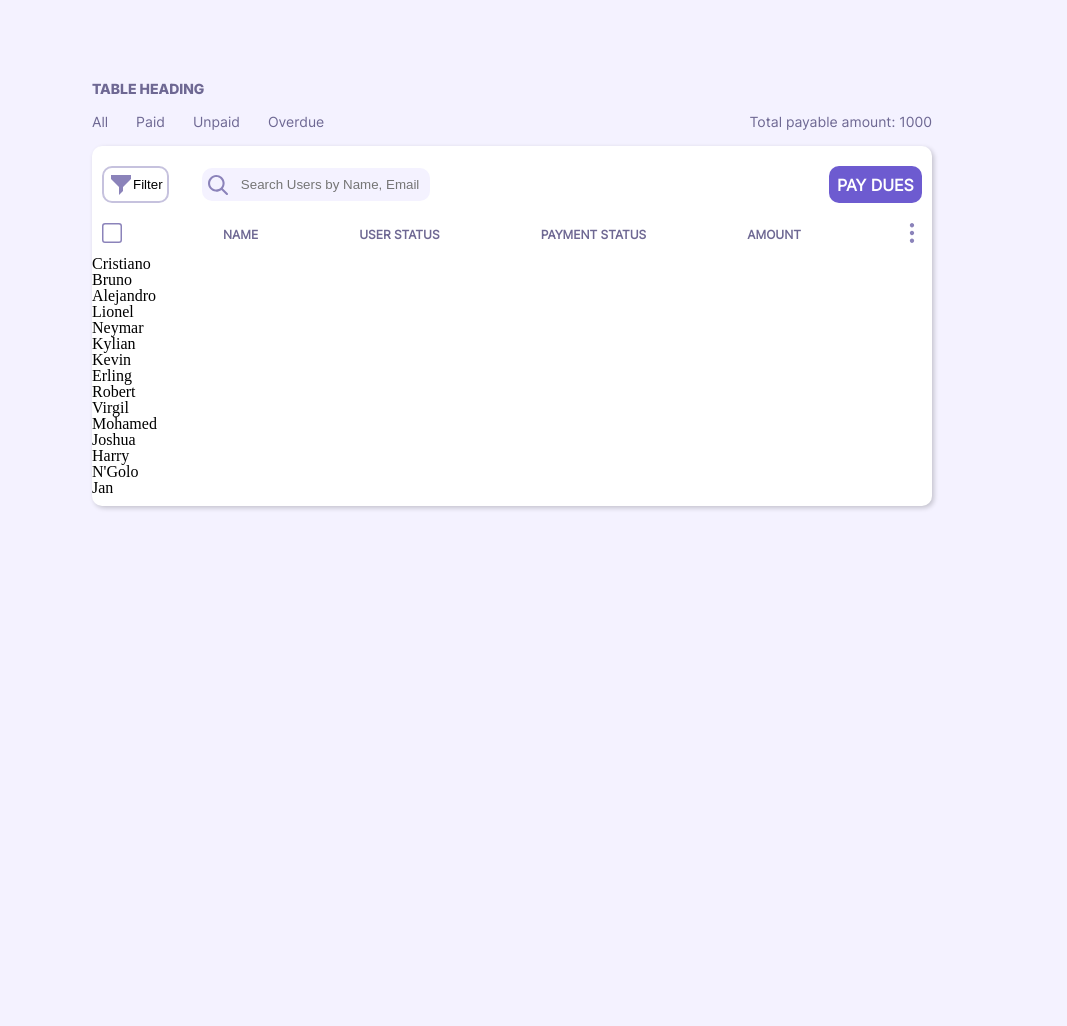
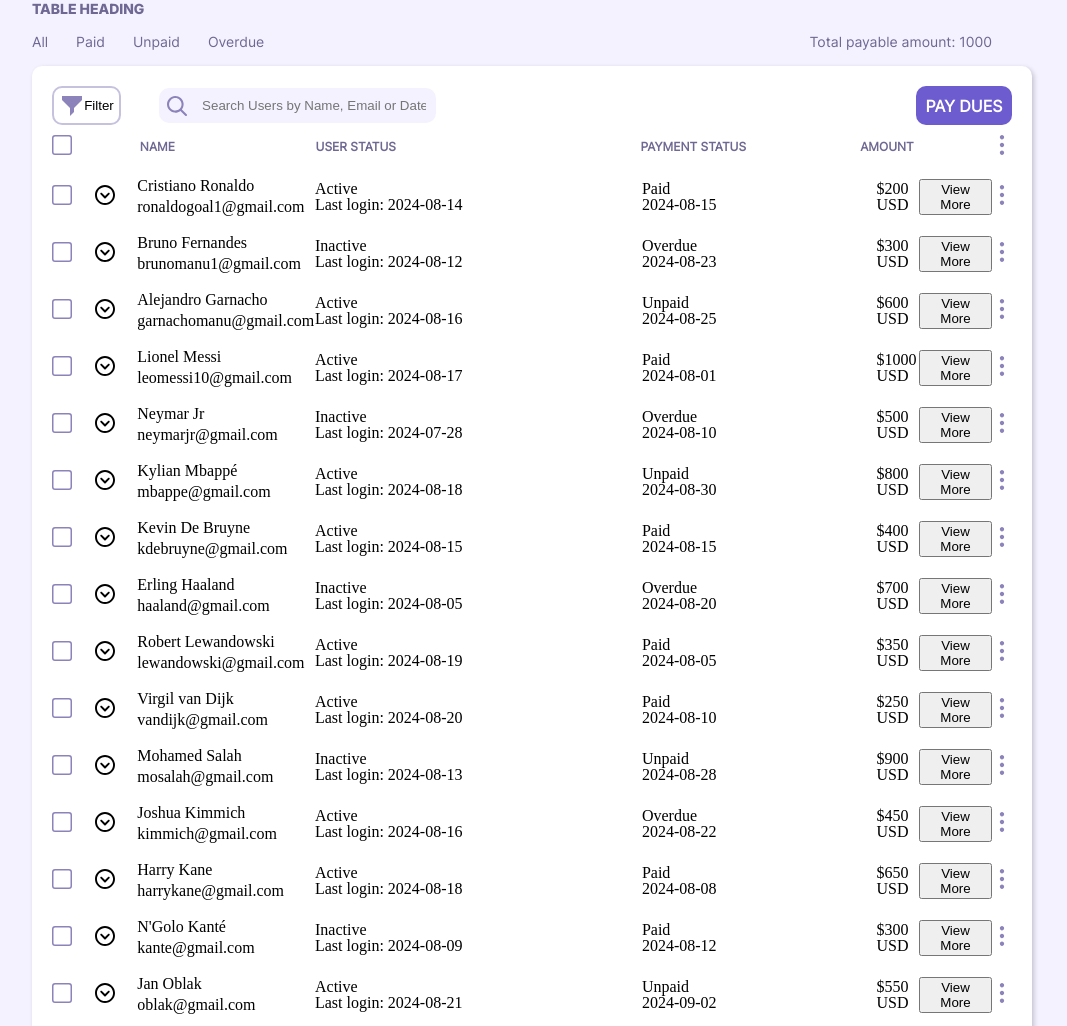
Before and after one commit to bunwg29/PRACTICE-JS, a website built with Vite: page src/index.html in a window 1280 px wide. Shown: the top 1026 px of the page, without its empty margins (128-1195 px from the left). Before the commit the page ends 960 px from the top, so only its background shows below. Built offline with nearby package versions, Linux system fonts and the light colour scheme; data requests are answered from the project's data file.

Commit message:
finish: display all user

```diff
--- a/src/controllers/userController.js
+++ /dev/null
@@ -1,23 +0,0 @@
-import { getAllUser } from "../services/processApi.js";
-
-const renderUser = async () => {
-  try {
-    const users = await getAllUser();
-
-    const divElements = users.map(user => `
-      <div>
-        ${user.firstname}
-      </div>
-    `);
-
-    // Trả về chuỗi div từ hàm
-    return divElements.join("");
-
-  } catch (error) {
-    console.error("Error when get data", error);
-
-    return "Get error";
-  }
-};
-
-export default { renderUser };
--- a/src/router/processRoutes.js
+++ b/src/router/processRoutes.js
@@ -20,8 +20,8 @@ const router = async () => {
       const container = await routes[found].template();
       document.getElementById('root').appendChild(container);
     } catch (error) {
-      console.error("Lỗi khi render:", error);
-      document.getElementById('root').innerHTML = '<h3>Lỗi khi tải trang</h3>';
+      console.error("Error when render:", error);
+      document.getElementById('root').innerHTML = '<h3>Error when render</h3>';
     }
   } else {
     document.getElementById('root').innerHTML = '<h3>Not Found</h3>';
--- a/src/styles/components/_menuTable.scss
+++ b/src/styles/components/_menuTable.scss
@@ -3,7 +3,7 @@
 .menu {
 
    @include flexStyle(space-between, center, row);
-   padding: 10px 10px;
+
 
    & > * {
       @include flexStyle(space-around, center, row);
--- a/src/styles/components/_menuTitle.scss
+++ b/src/styles/components/_menuTitle.scss
@@ -1,10 +1,28 @@
 @use "../abtracts/" as *;
 
 .table-title {
-   @include flexStyle (space-between, center, row);
-   padding: 10px 10px;
+   @include flexStyle (none, center, row);
+   padding: 10px 0;
    & > * {
       @include font($primary-font, $fs-small, $fw-button);
       color: $tcl-first;
    }
+   .checkboxMenu {
+      flex: 0.1;
+   }
+   .name {
+      flex: 0.2;
+   }
+
+   .status {
+      flex: 0.37;
+   }
+
+   .paymentStatus {
+      flex: 0.25;
+   }
+
+   .amount {
+      flex: 0.15;
+   }
 }
--- a/src/styles/index.scss
+++ b/src/styles/index.scss
@@ -5,3 +5,5 @@
 @import "./components/index";
 
 @import "./layouts/index";
+
+@import "./pages/index";
--- a/src/styles/layouts/_body.scss
+++ b/src/styles/layouts/_body.scss
@@ -17,7 +17,7 @@ body {
 
       main {
          width: 100%;
-         padding: 10px 0;
+         padding: 20px 20px;
          background-color: $bgcl-item-profile;
          border-radius: 10px;
          box-shadow: 2px 2px 5px 0px $bs-menu;
--- a/src/styles/pages/_index.scss
+++ b/src/styles/pages/_index.scss
@@ -0,0 +1 @@
+@import "./listUser"
--- /dev/null
+++ b/src/styles/pages/_listUser.scss
@@ -0,0 +1,32 @@
+@use "../base" as *;
+
+.user {
+   .list {
+      padding: 10px 0px;
+      @include flexStyle (none, center, row);
+
+      .checkbox {
+         flex: 0.06;
+      }
+      .showinfo {
+         flex: 0.06;
+      }
+      .info-name {
+         @include flexStyle (center, left, column);
+         gap: 5px;
+         flex: 0.25;
+      }
+      .info-active {
+         flex: 0.46;
+      }
+      .info-payment {
+         flex: 0.33;
+      }
+      .info-amount {
+         flex: 0.06;
+      }
+      .button-viewmore{
+         flex: 0.08;
+      }
+   }
+}
--- a/src/view/components/menuTitle.js
+++ b/src/view/components/menuTitle.js
@@ -2,7 +2,7 @@ const menuTitle = () => {
   return `
 
       <div class="table-title">
-         <a href=""><img src="../assets/icons/userNonCheckbox.svg" alt="nonCheckbox"></a>
+         <a class ="checkboxMenu" href=""><img src="../assets/icons/userNonCheckbox.svg" alt="nonCheckbox"></a>
          <p class="name">NAME</p>
          <p class="status">USER STATUS</p>
          <p class="paymentStatus">PAYMENT STATUS</p>
--- /dev/null
+++ b/src/view/renderAllUser.js
@@ -0,0 +1,70 @@
+import { getAllUser } from '../services/processApi.js';
+
+const renderUser = async () => {
+try {
+   const users = await getAllUser();
+
+   const userElement = users.map(user => `
+      <div class = "list">
+         <a class = "checkbox" href=""><img src="../assets/icons/userNonCheckbox.svg" alt="checkbox">
+         <a class = "showinfo" href=""><img src="../assets/icons/showProfile.svg" alt="show-profile"></a>
+
+         <div class = "info-name">
+            <div class = "info-name__firstname">
+               ${user.firstname} ${user.lastname}
+            </div>
+
+            <div class = "info-name__email">
+               ${user.email}
+            </div>
+         </div>
+
+         <div class = "info-active">
+               <div class = "info-active__status">
+                  ${user.active_status}
+               </div>
+
+               <div class = "info-active__login">
+                  <p>Last login: ${user.last_login}</p>
+               </div>
+         </div>
+
+         <div class = "info-payment">
+               <div class = "info-payment__status">
+                  ${user.paid_status}
+               </div>
+
+               <div class = "info-payment__day">
+                  ${user.paid_day}
+               </div>
+         </div>
+
+
+
+         <div class = "info-amount">
+               ${user.amount}
+               <p>USD</p>
+         </div>
+         <button class = "button-viewmore">View More</button>
+         <a class = "viewmore" href=""><img src="../assets/icons/viewMoreOption.svg" alt="show-profile"></a>
+      </div>
+   `,
+   );
+
+
+   return userElement.join("");
+
+} catch (error) {
+
+   console.error('Error when get data', error);
+   return 'Get error';
+
+}
+};
+
+export default { renderUser };
+/*
+
+
+
+*/
--- a/src/view/view.js
+++ b/src/view/view.js
@@ -1,7 +1,7 @@
 import header from "./layouts/header";
 import menuTable from "./components/menuTable";
 import menuTitle from "./components/menuTitle";
-import userController from "../controllers/userController";
+import renderAllUser from "./renderAllUser";
 
 const Dashboard = async () => {
    const container = document.createElement('div');
@@ -21,14 +21,14 @@ const Dashboard = async () => {
 
 
    try {
-      const userHTML = await userController.renderUser();
-   usersElement.innerHTML = userHTML;
-   main.appendChild(usersElement);
+      const userHTML = await renderAllUser.renderUser();
+      usersElement.innerHTML = userHTML;
+      main.appendChild(usersElement);
    } catch (error) {
-   console.error("Error when render user:", error);
+      console.error("Error when render user:", error);
 
-   usersElement.innerHTML = "404";
-   main.appendChild(usersElement);
+      usersElement.innerHTML = "Not found";
+      main.appendChild(usersElement);
    }
 
    return container;
```
Also changed, not shown: src/constants/index.js (deleted).
